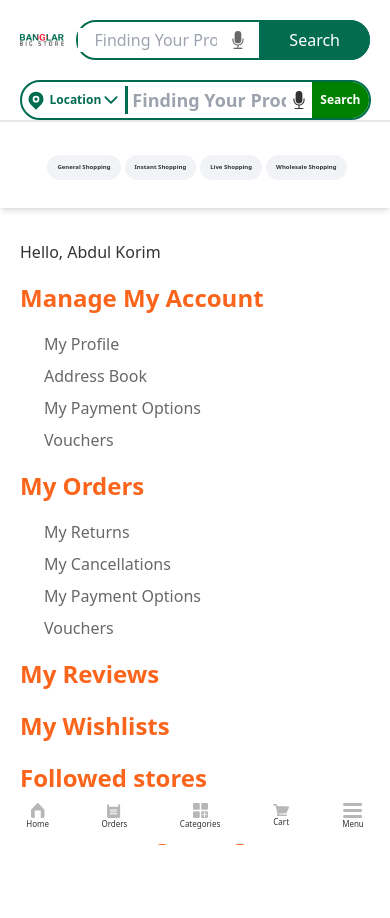
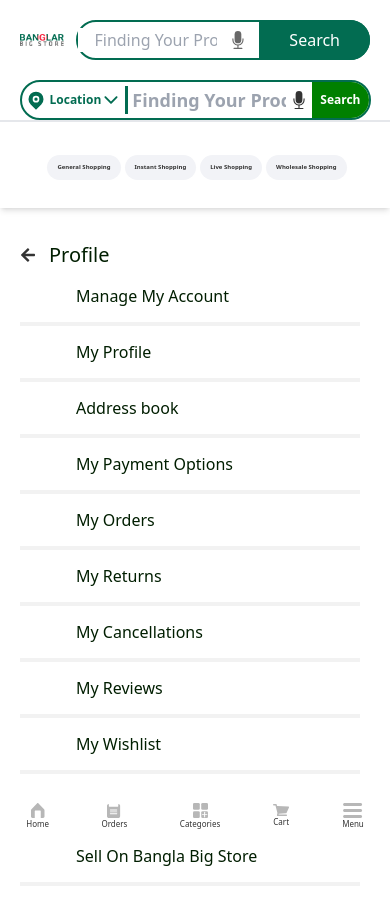
Before and after one commit to kowsar-mahmud-remon/Frontend-2, a Next.js app: page /profile/addressBook in a window 390 px wide. Before the commit the page ends 880 px from the top, so only its background shows below. Built offline with nearby package versions, Linux system fonts and the light colour scheme.

Commit message:
add color and updare

```diff
--- /dev/null
+++ b/Utils/myProfileLinksResponsive.js
@@ -0,0 +1,61 @@
+import ManageAccount from "../components/ManageAccoutSideBar/ManageAccount"
+
+const profileLinksResponsiveObj = [
+    {
+        title: 'Manage My Account',
+        href: "manageAccount",
+        element:<ManageAccount/>,
+    },
+    {
+        title: 'My Profile',
+        href: "myprofile",
+        element:<ManageAccount/>,
+    },
+    {
+        title: 'Address book',
+        href: "addressBook",
+        element:<ManageAccount/>,
+    },
+    {
+        title: 'My Payment Options',
+        href: "paymentOptions",
+        element:<ManageAccount/>,
+    },
+    {
+        title: 'My Orders',
+        href: "myOrders",
+        element:<ManageAccount/>,
+    },
+    {
+        title: 'My Returns',
+        href: "myReturns",
+        element:<ManageAccount/>,
+    },
+    {
+        title: 'My Cancellations',
+        href: "myCancellations",
+        element:<ManageAccount/>,
+    },
+    {
+        title: 'My Reviews',
+        href: "myReviews",
+        element:<ManageAccount/>,
+    },
+    {
+        title: 'My Wishlist',
+        href: "myWishlist",
+        element:<ManageAccount/>,
+    },
+    {
+        title: 'Followed Stores',
+        href: "followedStores",
+        element:<ManageAccount/>,
+    },
+    {
+        title: 'Sell On Bangla Big Store',
+        href: "sellStore",
+        element:<ManageAccount/>,
+    }
+]
+
+export default profileLinksResponsiveObj
--- a/components/ManageAccoutSideBar/ManageAccount.js
+++ b/components/ManageAccoutSideBar/ManageAccount.js
@@ -1,17 +1,20 @@
-import ManageAccoutSideBar from "../../components/ManageAccoutSideBar/ManageAccoutSideBar";
+
 import Image from 'next/image';
+import { useRouter } from 'next/router';
 
  const ManageAccount = () => {
+// const rounter  = useRouter()
+// console.log(rounter)
     return (
                <div >
-                    <div className="lg:mr-[30px]">
+                    <div className="mr-[30px]">
                         <div>
-                            <h1 className="text-[#FB641B] lg:text-[24px] font-semibold">Manage My Account</h1>
+                            <h1 className="text-[#FB641B] text-[24px] font-semibold">Manage My Account</h1>
                         </div>
-                        <div className="lg:flex lg:gap-6 lg:py-8">
-                            <div className="card w-[250px] lg:w-[335px] lg:h-[223px]  bg-base-100 shadow-lg">
-                                <div className="card-body lg:px-4 lg:py-4">
-                                    <h1 className="font-bold lg:text-[18px]">Personal Profile | <span className="text-[#287DF3] lg:text-[18px]">Edit</span></h1>
+                        <div className="flex gap-6 py-8">
+                            <div className="card  w-[335px] h-[223px]  bg-base-100 shadow-lg">
+                                <div className="card-body px-4 py-4">
+                                    <h1 className="font-bold text-[18px]">Personal Profile | <span className="text-[#287DF3] text-[18px]">Edit</span></h1>
                                     <ul>
                                         <li>Abdul Karim</li>
                                         <li>abdulkorim@gmail.com</li>
@@ -19,12 +22,12 @@ import Image from 'next/image';
                                     </ul>
                                 </div>
                             </div>
-                            <div className="lg:card w-[250px] lg:w-[565px] lg:h-[223px]   bg-base-100 shadow-lg">
-                                <div className="lg:flex">
-                                    <div className="lg:px-4 lg:py-4">
-                                        <h1 className="font-bold lg:text-[18px]">Address Book | <span className="text-[#287DF3] lg:text-[18px]">Edit</span></h1>
+                            <div className="card w-[565px] h-[223px]   bg-base-100 shadow-lg">
+                                <div className="flex">
+                                    <div className="px-4 py-4">
+                                        <h1 className="font-bold text-[18px]">Address Book | <span className="text-[#287DF3] text-[18px]">Edit</span></h1>
                                         <p>DEFAULT SHIPPING ADDRESS</p>
-                                        <p className="font-bold lg:text-[16px]">Abdul Karim</p>
+                                        <p className="font-bold text-[16px]">Abdul Karim</p>
                                         <ul>
                                             <li>Ramgonj Tower 16/14,</li>
                                             <li>Giridhara,Matuil,Kodomtali</li>
@@ -35,7 +38,7 @@ import Image from 'next/image';
                                     <div className="divider  divider-horizontal"></div>
                                     <div className="py-4">
                                         <p>DEFAULT SHIPPING ADDRESS</p>
-                                        <p className="font-bold lg:text-[16px]">Abdul Karim</p>
+                                        <p className="font-bold text-[16px]">Abdul Karim</p>
                                         <ul>
                                             <li>Bashundhara City Shopping</li>
                                             <li>Complex 3 No Tejturi Bazar</li>
@@ -47,12 +50,12 @@ import Image from 'next/image';
                             </div>
                         </div>
                         <div className="">
-                            <div className="card w-[250px] lg:w-full shadow-lg rounded-lg">
-                                <p className="font-bold lg:text-[16px] lg:py-4 lg:px-4">Resent Orders</p>
-                                <table className="table lg:w-full  ">
+                            <div className="card  w-full shadow-lg rounded-lg">
+                                <p className="font-bold text-[16px] py-4 px-4">Resent Orders</p>
+                                <table className="table w-full  ">
 
 
-                                    <thead className="lg:w-full ">
+                                    <thead className="w-full ">
 
                                         <tr className="bg-[#F2F2F2]">
                                             <th className="text-[#686868]">Order#</th>
--- a/components/ManageAccoutSideBar/ManageAccountLayout.js
+++ b/components/ManageAccoutSideBar/ManageAccountLayout.js
@@ -1,13 +1,18 @@
 import React from 'react';
 import ManageAccoutSideBar from './manageAccoutSideBar';
+import ProfileResponsive from './ProfileResponsive';
 
 const ManageAccountLayout = ({ children }) => {
     return (
         <div className='flex my-8 mx-5 gap-[40px] xl:mx-4'>
-            <div>
+            <div className='hidden lg:block'>
                 <ManageAccoutSideBar />
+
             </div>
-            <div>
+            <div className='lg:hidden '>
+                <ProfileResponsive></ProfileResponsive>
+            </div>
+            <div className='hidden lg:block'>
                 {
                     children
                 }
--- a/components/ManageAccoutSideBar/ManageAccoutSideBar.js
+++ b/components/ManageAccoutSideBar/ManageAccoutSideBar.js
@@ -1,7 +1,9 @@
 import Link from 'next/link';
 import { useRouter } from 'next/router';
+import { useEffect } from 'react';
 import { FaCheck } from 'react-icons/fa';
-import  profileLinksObj  from '../../Utils/myProfileLinks';
+import profileLinksObj from '../../Utils/myProfileLinks';
+import ProfileResponsive from './ProfileResponsive';
 
 
 
@@ -10,6 +12,15 @@ const ManageAccoutSideBar = () => {
 
     const router = useRouter()
 
+
+    const getCurrentColor = (profile) =>{
+        const asPath = `/profile/${router.query.slug[0]}`
+        // console.log(asPath)
+        // console.log(profile?.href)
+        return asPath === `/profile/${profile?.href}` ? "text-[#FB641B] font-bold mt-[16px] text-[24px]" : " text-black font-bold mt-[16px] text-[24px]"
+    }
+    // text-[#686868]  mt-[8px]  text-[16px]
+    // console.log(getCurrentColor())
     return (
         <div>
             <div>
@@ -18,11 +29,17 @@ const ManageAccoutSideBar = () => {
                 </div>
 
                 {
-                    profileLinksObj?.map((profile, i) => <div
+                    profileLinksObj?.map((profile, i) => {
+
+
+                        const url = `/profile/${profile.href}`
+
+
+                        return <div
                             key={i}
                             className="mt-4">
 
-                        <Link className={`/profile/${profile.href}` === `/profile/${profile.href}` ? "text-[#FB641B] font-bold mt-[16px] text-[24px]" : " font-bold mt-[16px] text-[24px]"} href={`/profile/${profile.href}`}><h1>{profile.title}</h1></Link>
+                            <Link className={getCurrentColor(profile)} href={url}><h1>{profile.title}</h1></Link>
 
                             {
                                 profile?.links && <ul className='ml-6 mt-[16px]'>
@@ -30,15 +47,20 @@ const ManageAccoutSideBar = () => {
                                     {
                                         profile?.links?.map((p, i) => <Link
                                             key={i}
-                                        href={`/profile/${p?.href}`}><li className="text-[#686868]  mt-[8px]  text-[16px]">{p?.title}</li></Link>)
+                                            href={`/profile/${profile?.href}/${p?.href}`}><li className={router.asPath === `/profile/${profile?.href}/${p?.href}` ? "text-[#FB641B]  mt-[16px] text-[16px]" : " text-[#686868]  mt-[8px]  text-[16px]"}>{p?.title}</li></Link>)
                                     }
 
                                 </ul>
                             }
 
-                    </div>)
+                        </div>
+                    })
                 }
             </div>
+
+            {/* <div>
+                <ProfileResponsive></ProfileResponsive>
+            </div> */}
         </div>
     );
 };
--- /dev/null
+++ b/components/ManageAccoutSideBar/ProfileResponsive.js
@@ -0,0 +1,26 @@
+import Link from 'next/link';
+import { FaArrowLeft } from 'react-icons/fa';
+import profileLinksResponsiveObj from '../../Utils/myProfileLinksResponsive';
+const ProfileResponsive = () => {
+    return (
+        <div>
+            <div className='flex items-center gap-[13px]'>
+                 <FaArrowLeft className=''></FaArrowLeft>
+                <h1 className='text-[20px]  font-[500] text-[#001E00]'>Profile</h1>
+            </div>
+            <div>
+                {
+                    profileLinksResponsiveObj?.map((profile, i) => <div
+                        key={i}
+                       className='flex flex-col' >
+
+                        <Link className="text-[#001E00] ml-[56px] mt-[14px] font-[400]  text-[16px]" href={`/profile/${profile.href}`}><ul><li>{profile.title}</li></ul></Link>
+                        <p className=" h-[0px] left-[24px] mt-[14px] top-[229px] border-[2px] border-solid  border-[#F2F2F2] w-[340px] "></p>
+                    </div>)
+                }
+            </div>
+        </div>
+    );
+};
+
+export default ProfileResponsive;
--- /dev/null
+++ b/pages/profile/[...slug].js
@@ -0,0 +1,45 @@
+import { useRouter } from 'next/router';
+import React from 'react';
+import ManageAccountLayout from '../../components/ManageAccoutSideBar/ManageAccountLayout';
+import profileLinksObj from '../../Utils/myProfileLinks';
+import profileLinksResponsiveObj from '../../Utils/myProfileLinksResponsive'
+const Profile = () => {
+
+    const router = useRouter()
+
+    return (
+        <ManageAccountLayout>
+            <div className='hidden lg:block'>
+                {
+                    profileLinksObj?.map((p, i) => {
+                        // console.log(p)
+                        if (p?.href === router?.query?.slug?.[0]) {
+                            return p?.element
+                        }
+
+                        p?.links && p?.links?.map((e, i) => {
+                            if (e.href === router?.query?.slug?.[0]) {
+                                // console.log('hello')
+                                console.log(e, p)
+                                return e.element
+                            }
+                        })
+                    })
+                }
+            </div>
+            <div className='lg:hidden'>
+            {
+                    profileLinksResponsiveObj?.map((p, i) => {
+
+                        if (p?.href === router?.query?.slug) {
+                            return p?.element
+                        }
+                     })
+                }
+            </div>
+
+        </ManageAccountLayout>
+    );
+};
+
+export default Profile;
--- a/pages/profile/[slug].js
+++ /dev/null
@@ -1,32 +0,0 @@
-import { useRouter } from 'next/router';
-import React from 'react';
-import ManageAccountLayout from '../../components/ManageAccoutSideBar/ManageAccountLayout';
-import profileLinksObj  from '../../Utils/myProfileLinks';
-
-const Profile = () => {
-
-    const router = useRouter()
-
-    return (
-        <ManageAccountLayout>
-            {
-                profileLinksObj?.map((p, i) => {
-                    console.log(p)
-                    if (p?.href === router?.query?.slug) {
-                        return p?.element
-                    }
-
-                    p?.links && p?.links?.map((e, i) => {
-                        if (e.href === router?.query?.slug) {
-                            // console.log('hello')
-                            // console.log(e)
-                            return e.element
-                        }
-                    })
-                })
-            }
-        </ManageAccountLayout>
-    );
-};
-
-export default Profile;
--- a/pages/profile/index.js
+++ b/pages/profile/index.js
@@ -10,7 +10,7 @@ const Profile = () => {
 
             <ManageAccountLayout>
 
-
+              <ManageAccount></ManageAccount>
 
             </ManageAccountLayout>
         </div>
```
Also changed, not shown: Utils/myProfileLinks.js (+13 -11 lines), components/ManageAccoutSideBar/ManageAccountResponsive.js (added, +11 -0 lines). Lines whose indentation alone changed are shown as unchanged.
